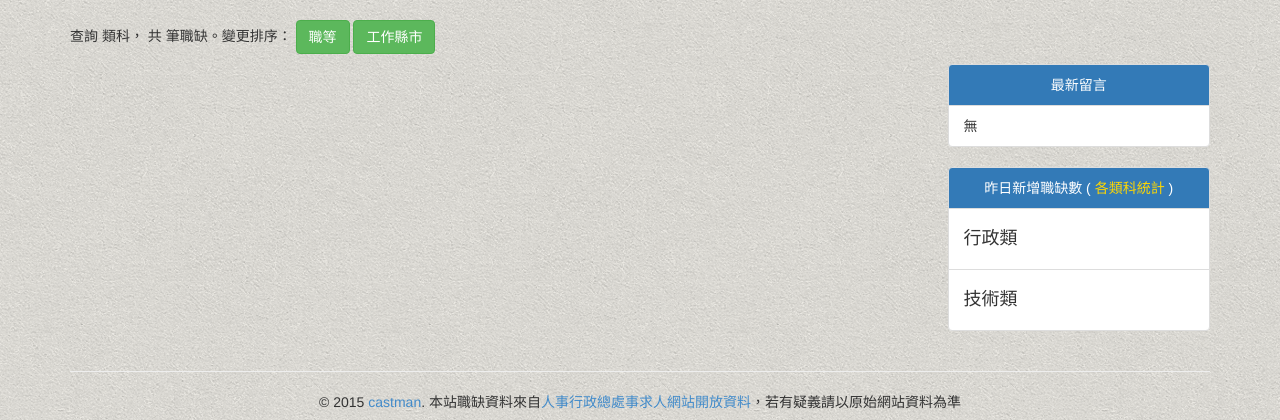
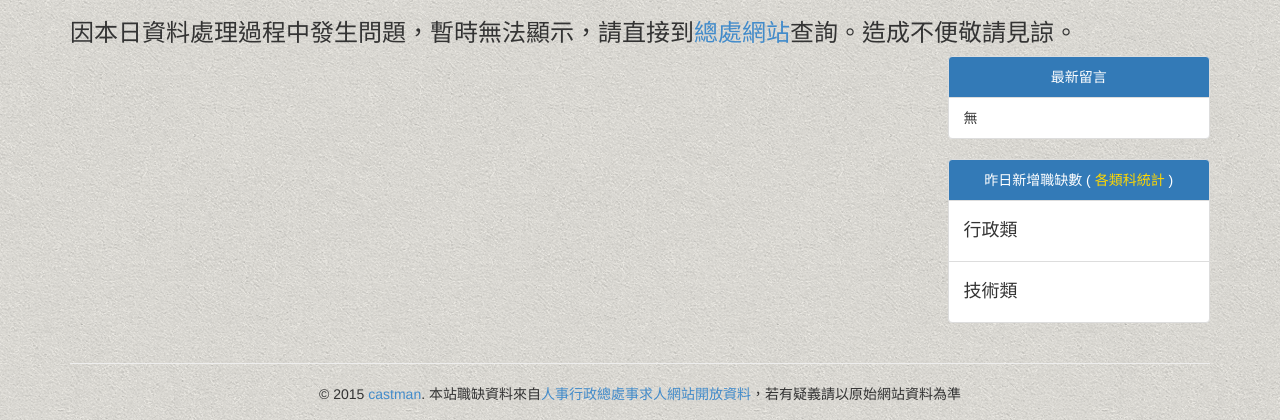
Before and after one commit to jwlin/opencpa, a Django app: template opencpa/job/templates/job/result.html in a window 1280 px wide. Shown: the part 72-492 px from the top of the page. Run offline with Django 3.2, Linux system fonts and the light colour scheme; the template is opened without the code that fills it, so the values that code supplies are empty; some libraries are stand-ins or nearby versions.

Commit message:
add error message in result.html

```diff
--- a/opencpa/job/templates/job/result.html
+++ b/opencpa/job/templates/job/result.html
@@ -46,10 +46,14 @@
 
 
 {% block content %}
-<p class="list-sum">
+    {% if not jobdata %}
+    <h3>因本日資料處理過程中發生問題，暫時無法顯示，請直接到<a href="http://web3.dgpa.gov.tw/want03front/AP/WANTF00001.aspx">總處網站</a>查詢。造成不便敬請見諒。</h3>
+    {% else %}
+	<p class="list-sum">
 	查詢 <span id="filter-name"></span> 類科，<span id="area"></span> 共 <span id="count"></span> 筆職缺。變更排序：
 	<button id="sortByRank" type="button" class="btn btn-success">職等</button>
 	<button id="sortByArea" type="button" class="btn btn-success">工作縣市</button>
+	{% endif %}
 </p>
 <div class="row">
 <div class="col-md-9">
```
